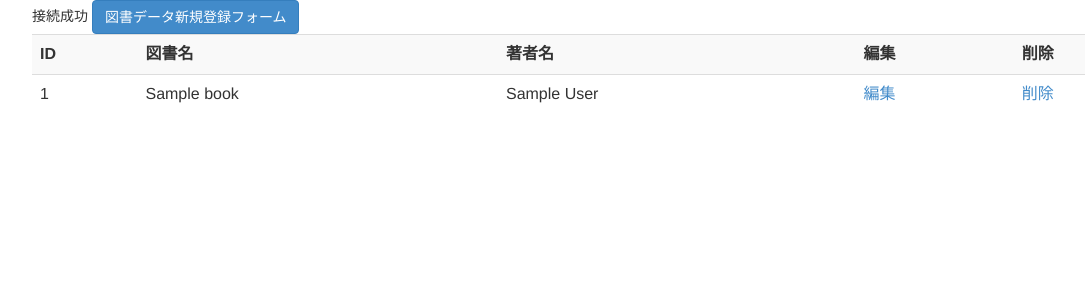
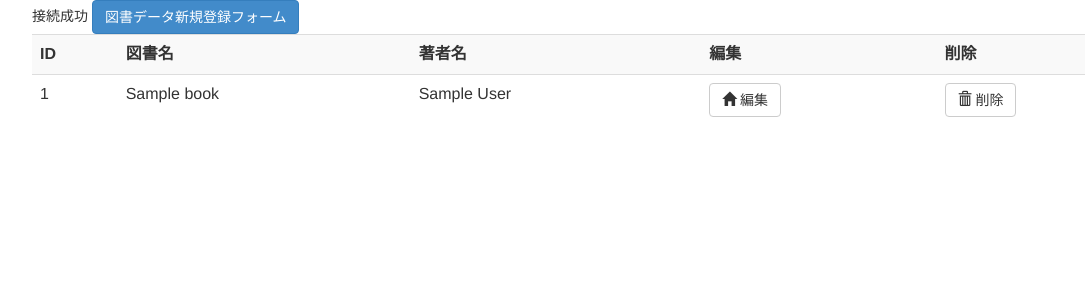
Before and after one commit to syon-tsukayama/books_admin, a PHP site: page / in a window 1280 px wide. Shown: the top 300 px of the page, without its empty margins (38-1123 px from the left). Run offline with PHP 8.4, Linux system fonts and the light colour scheme; tables that the repository leaves empty hold one stand-in row (values such as "Sample post").

Commit message:
一覧画面リンク表示修正

```diff
--- a/index.php
+++ b/index.php
@@ -61,10 +61,14 @@ while($row = $stmt->fetch())
         <td><?php echo $row['book_name']; ?></td>
         <td><?php echo $row['author_name']; ?></td>
         <td>
-            <a href="edit_form.php?book_id=<?php echo $book_id; ?>">編集</a>
+            <a href="edit_form.php?book_id=<?php echo $book_id; ?>" class="btn btn-default">
+            <i class="glyphicon glyphicon-home"></i> 編集
+            </a>
         </td>
         <td>
-            <a href="delete.php?book_id=<?php echo $book_id; ?>">削除</a>
+            <a href="delete.php?book_id=<?php echo $book_id; ?>" class="btn btn-default">
+            <i class="glyphicon glyphicon-trash"></i> 削除
+            </a>
         </td>
     </tr>
     <?php
```
